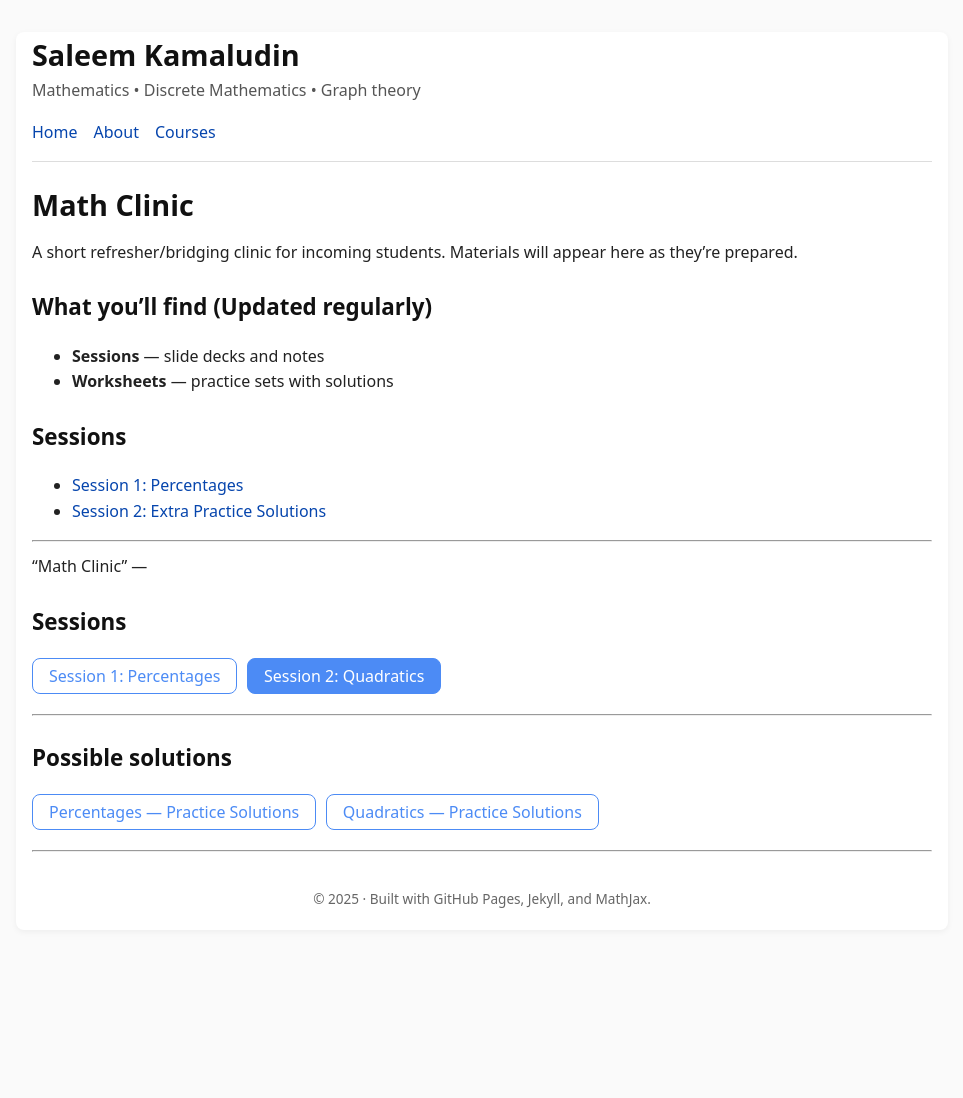
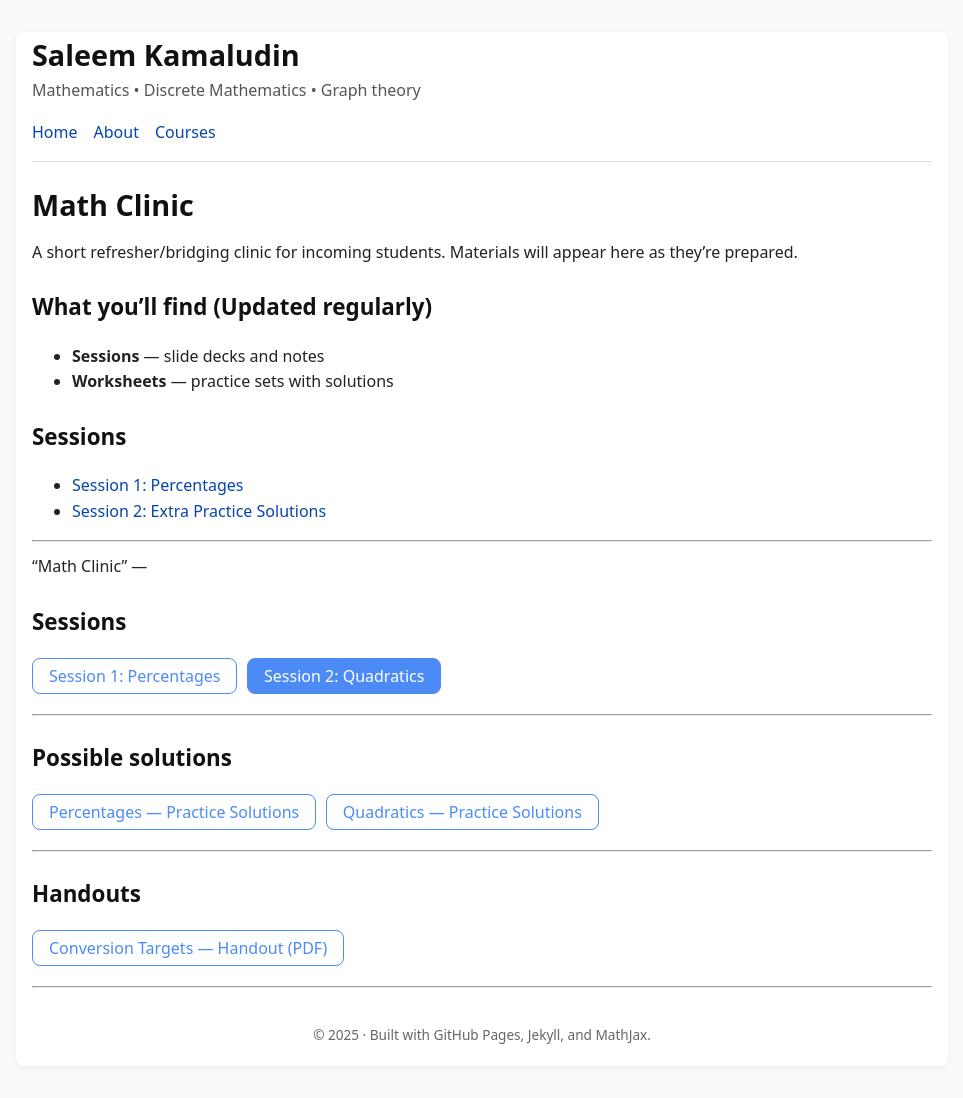
Before and after one commit to SaleemKamaludin/SaleemKamaludin.github.io, a Jekyll site: the page built from courses/math-clinic/index.md, in a window 1280 px wide. Shown: the whole page, without its empty margins (158-1121 px from the left). Built offline with Jekyll 4.4.1, drawn with Linux system fonts in a browser that asks for light colours; before the commit the page ends 962 px from its top, so only the background shows below that.

Commit message:
Update index.md

```diff
--- a/courses/math-clinic/index.md
+++ b/courses/math-clinic/index.md
@@ -50,3 +50,14 @@ Materials will appear here as they’re prepared.
   <a class="btn" href="{{ '/courses/math-clinic/solutions/quadratics/'  | relative_url }}">Quadratics — Practice Solutions</a>
   <!-- add more buttons as you create more solutions pages -->
 </div>
+
+
+<hr />
+
+## Handouts
+
+<div class="session-buttons">
+  <a class="btn" href="{{ '/courses/math-clinic/handouts/conversion-targets/' | relative_url }}">
+    Conversion Targets — Handout (PDF)
+  </a>
+</div>
```
